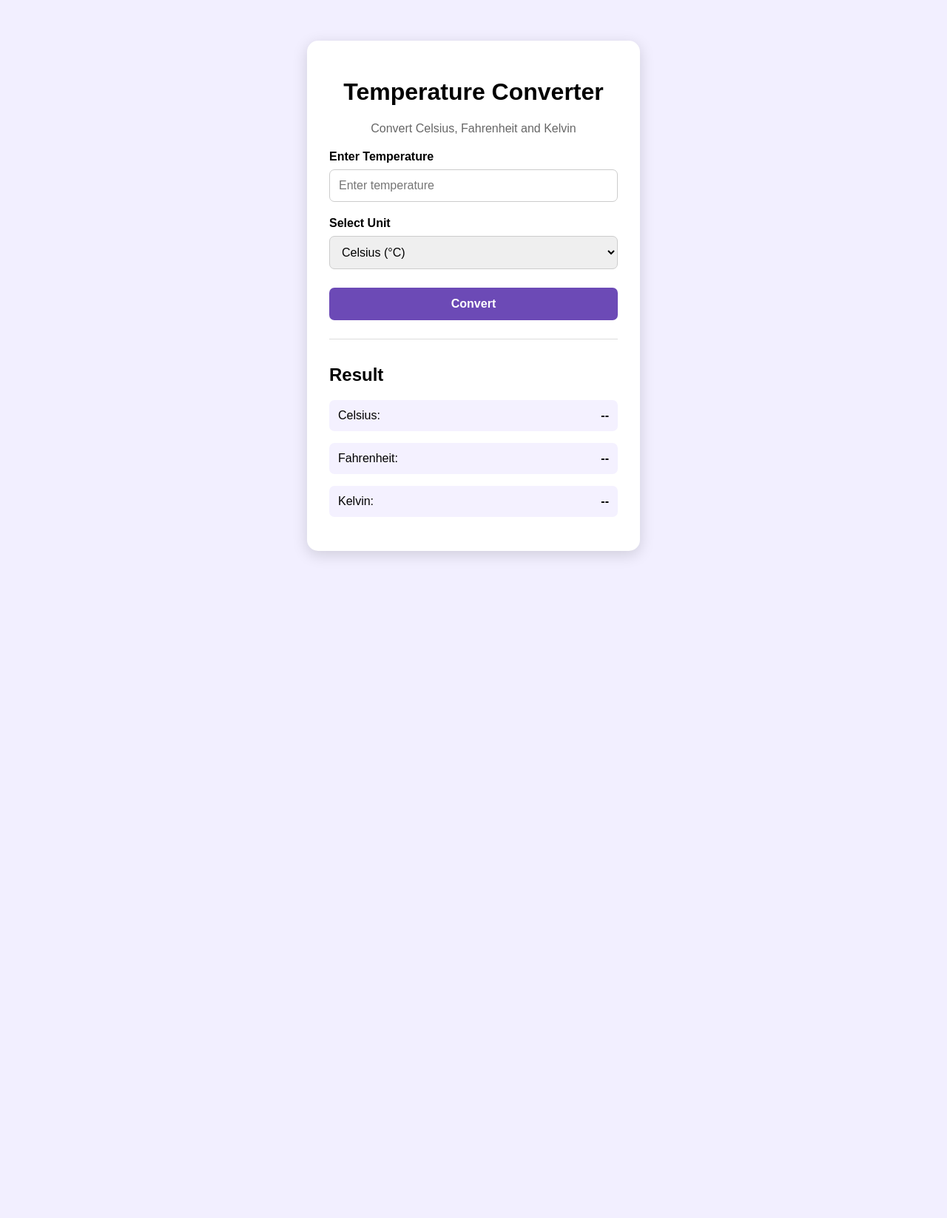
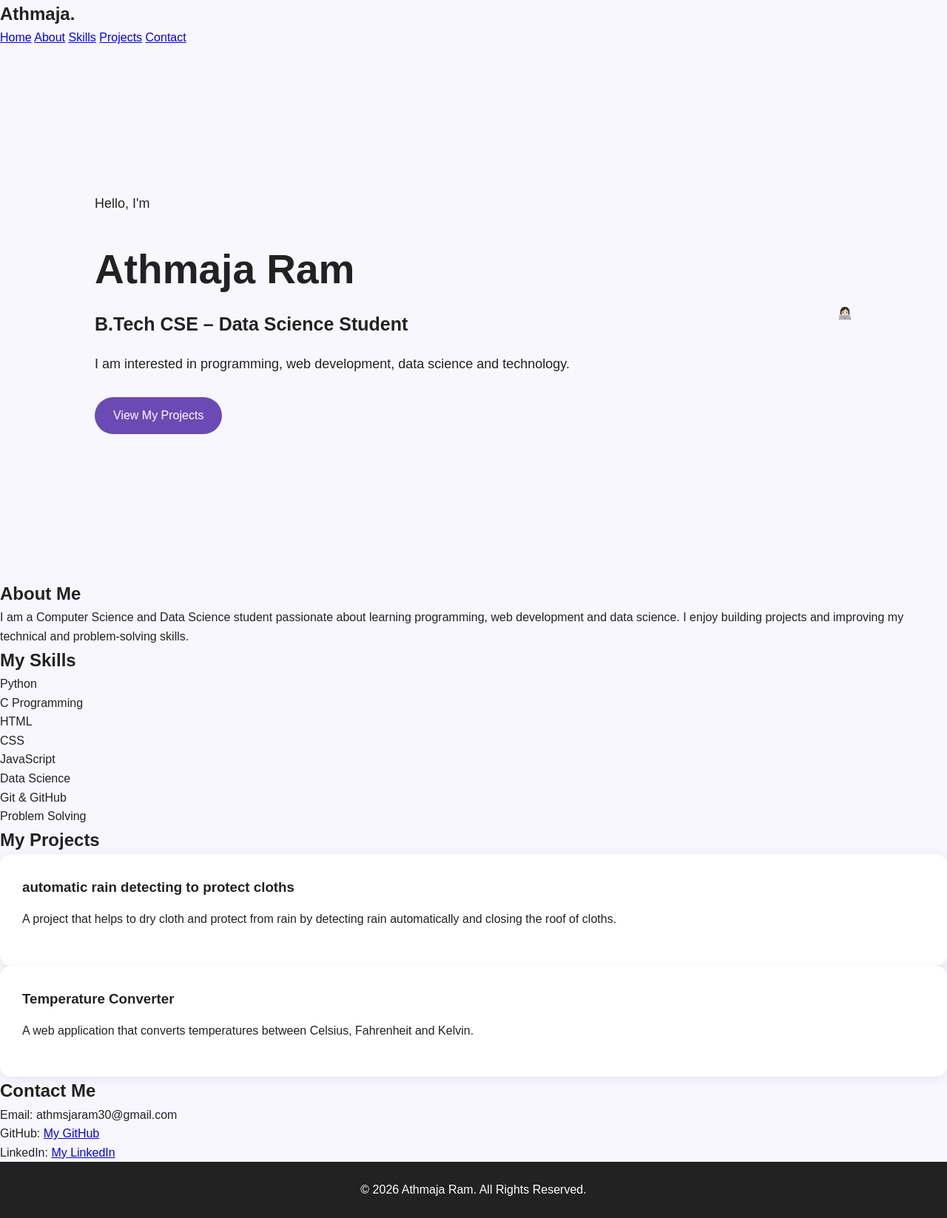
Before and after one commit to athmsjaram/OIBSIP, a plain HTML site: page index.html in a window 1280 px wide. Shown: the whole page at 74% size. Before the commit the page ends 800 px from the top, so only its background shows below. Drawn offline with Linux system fonts and the light colour scheme.

Commit message:
Add files via upload

```diff
--- a/index.html
+++ b/index.html
@@ -1,57 +1,156 @@
 <!DOCTYPE html>
 <html lang="en">
-
 <head>
     <meta charset="UTF-8">
-
     <meta name="viewport" content="width=device-width, initial-scale=1.0">
-
-    <title>Temperature Converter</title>
+    <title>Athmaja | Portfolio</title>
 
     <link rel="stylesheet" href="style.css">
 </head>
 
 <body>
 
-    <div class="container">
+    <!-- Navigation -->
+    <nav>
+        <h2>Athmaja.</h2>
 
-        <h1>Temperature Converter</h1>
+        <div>
+            <a href="#home">Home</a>
+            <a href="#about">About</a>
+            <a href="#skills">Skills</a>
+            <a href="#projects">Projects</a>
+            <a href="#contact">Contact</a>
+        </div>
+    </nav>
 
-        <p>Convert Celsius, Fahrenheit and Kelvin</p>
 
-        <label>Enter Temperature</label>
+    <!-- Home -->
+    <section id="home" class="hero">
 
-        <input type="number" id="temperature" placeholder="Enter temperature">
+        <div>
+            <p>Hello, I'm</p>
 
-        <label>Select Unit</label>
+            <h1>Athmaja Ram</h1>
 
-        <select id="unit">
-            <option value="celsius">Celsius (°C)</option>
-            <option value="fahrenheit">Fahrenheit (°F)</option>
-            <option value="kelvin">Kelvin (K)</option>
-        </select>
+            <h2>B.Tech CSE – Data Science Student</h2>
 
-        <button onclick="convertTemperature()">
-            Convert
-        </button>
+            <p>
+                I am interested in programming, web development,
+                data science and technology.
+            </p>
 
-        <p id="error"></p>
+            <a href="#projects" class="button">
+                View My Projects
+            </a>
+        </div>
 
-        <div class="results">
+        <div class="profile">
+            👩🏻‍💻
+        </div>
 
-            <h2>Result</h2>
+    </section>
 
-            <p>Celsius: <span id="celsiusResult">--</span></p>
 
-            <p>Fahrenheit: <span id="fahrenheitResult">--</span></p>
+    <!-- About -->
+    <section id="about">
 
-            <p>Kelvin: <span id="kelvinResult">--</span></p>
+        <h2>About Me</h2>
+
+        <p>
+            I am a Computer Science and Data Science student
+            passionate about learning programming, web development
+            and data science. I enjoy building projects and
+            improving my technical and problem-solving skills.
+        </p>
+
+    </section>
+
+
+    <!-- Skills -->
+    <section id="skills">
+
+        <h2>My Skills</h2>
+
+        <div class="skills">
+
+            <div>Python</div>
+            <div>C Programming</div>
+            <div>HTML</div>
+            <div>CSS</div>
+            <div>JavaScript</div>
+            <div>Data Science</div>
+            <div>Git & GitHub</div>
+            <div>Problem Solving</div>
 
         </div>
 
-    </div>
+    </section>
 
-    <script src="script.js"></script>
+
+    <!-- Projects -->
+    <section id="projects">
+
+        <h2>My Projects</h2>
+
+        <div class="projects">
+
+            <div class="project-card">
+
+                <h3>automatic rain detecting to protect cloths</h3>
+
+                <p>
+                    A project that helps to dry cloth and protect from rain by detecting rain automatically and closing the  roof of cloths.
+                </p>
+
+
+
+            </div>
+
+
+            <div class="project-card">
+
+                <h3>Temperature Converter</h3>
+
+                <p>
+                    A web application that converts temperatures
+                    between Celsius, Fahrenheit and Kelvin.
+                </p>
+
+
+
+            </div>
+
+        </div>
+
+    </section>
+
+
+    <!-- Contact -->
+    <section id="contact">
+
+        <h2>Contact Me</h2>
+
+        <p>Email: athmsjaram30@gmail.com</p>
+
+        <p>
+            GitHub:
+            <a href="https://github.com/athmsjaram">My GitHub</a>
+        </p>
+
+        <p>
+            LinkedIn:
+            <a href="https://www.linkedin.com/in/athmaja-ram-876618304">My LinkedIn</a>
+        </p>
+
+    </section>
+
+
+    <!-- Footer -->
+    <footer>
+
+        <p>© 2026 Athmaja Ram. All Rights Reserved.</p>
+
+    </footer>
 
 </body>
 </html>
--- a/style.css
+++ b/style.css
@@ -1,110 +1,310 @@
 * {
+    margin: 0;
+    padding: 0;
     box-sizing: border-box;
+}
+
+html {
+    scroll-behavior: smooth;
 }
 
 body {
     font-family: Arial, sans-serif;
-    background: #f2efff;
-    margin: 0;
-    min-height: 100vh;
+    background: #f8f7ff;
+    color: #222;
+    line-height: 1.6;
+}
+
+
+/* Navigation */
+
+.navbar {
+    position: sticky;
+    top: 0;
+    z-index: 1000;
+
+    display: flex;
+    justify-content: space-between;
+    align-items: center;
+
+    padding: 18px 8%;
+
+    background: white;
+
+    box-shadow: 0 2px 10px rgba(0, 0, 0, 0.08);
+}
+
+.logo {
+    font-size: 24px;
+    font-weight: bold;
+}
+
+.nav-links {
+    display: flex;
+    gap: 25px;
+}
+
+.nav-links a {
+    text-decoration: none;
+    color: #333;
+    font-weight: 500;
+}
+
+.nav-links a:hover {
+    color: #6c4ab6;
+}
+
+
+/* Hero */
+
+.hero {
+    min-height: 90vh;
+
+    display: flex;
+    align-items: center;
+    justify-content: space-between;
+
+    padding: 70px 10%;
+}
+
+.hero-text {
+    max-width: 600px;
+}
+
+.small-title {
+    font-size: 15px;
+    letter-spacing: 3px;
+    color: #6c4ab6;
+    font-weight: bold;
+}
+
+.hero h1 {
+    font-size: 55px;
+    margin: 10px 0;
+}
+
+.hero h2 {
+    font-size: 25px;
+    margin-bottom: 20px;
+}
+
+.hero p {
+    font-size: 18px;
+    margin-bottom: 30px;
+}
+
+.button {
+    display: inline-block;
+
+    padding: 12px 25px;
+
+    background: #6c4ab6;
+    color: white;
+
+    text-decoration: none;
+
+    border-radius: 25px;
+
+    transition: 0.3s;
+}
+
+.button:hover {
+    transform: translateY(-3px);
+}
+
+
+/* Profile */
+
+.profile-circle {
+    width: 280px;
+    height: 280px;
+
+    border-radius: 50%;
 
     display: flex;
     justify-content: center;
     align-items: center;
+
+    font-size: 100px;
+
+    background: #e7ddff;
 }
 
-.container {
+
+/* General Sections */
+
+.section {
+    padding: 80px 10%;
+}
+
+.section-title {
+    text-align: center;
+
+    font-size: 35px;
+
+    margin-bottom: 40px;
+}
+
+
+/* About */
+
+.about-text {
+    max-width: 800px;
+
+    margin: auto;
+
+    text-align: center;
+
+    font-size: 18px;
+}
+
+
+/* Skills */
+
+.skills-container {
+    display: grid;
+
+    grid-template-columns: repeat(4, 1fr);
+
+    gap: 20px;
+
+    max-width: 900px;
+
+    margin: auto;
+}
+
+.skill {
+    padding: 20px;
+
     background: white;
-    width: 90%;
-    max-width: 450px;
+
+    text-align: center;
+
+    border-radius: 10px;
+
+    font-weight: bold;
+
+    box-shadow: 0 3px 10px rgba(0, 0, 0, 0.08);
+}
+
+
+/* Projects */
+
+.projects-container {
+    display: grid;
+
+    grid-template-columns: repeat(2, 1fr);
+
+    gap: 30px;
+
+    max-width: 900px;
+
+    margin: auto;
+}
+
+.project-card {
+    background: white;
 
     padding: 30px;
 
     border-radius: 15px;
 
-    box-shadow: 0 5px 20px rgba(0, 0, 0, 0.15);
+    box-shadow: 0 3px 15px rgba(0, 0, 0, 0.08);
 }
 
-h1 {
+.project-card h3 {
+    margin-bottom: 15px;
+}
+
+.project-card p {
+    margin-bottom: 20px;
+}
+
+.project-link {
+    text-decoration: none;
+
+    color: #6c4ab6;
+
+    font-weight: bold;
+}
+
+
+/* Contact */
+
+.contact {
     text-align: center;
 }
 
-.container > p {
-    text-align: center;
-    color: #666;
+.contact p {
+    margin: 10px;
 }
 
-label {
-    display: block;
-    margin-top: 20px;
-    margin-bottom: 8px;
-    font-weight: bold;
+.contact a {
+    color: #6c4ab6;
 }
 
-input,
-select {
-    width: 100%;
-    padding: 12px;
 
-    font-size: 16px;
+/* Footer */
 
-    border: 1px solid #ccc;
-    border-radius: 7px;
+footer {
+    text-align: center;
+
+    padding: 25px;
+
+    background: #222;
+
+    color: white;
 }
 
-button {
-    width: 100%;
 
-    margin-top: 25px;
-    padding: 13px;
+/* Mobile Responsive */
 
-    border: none;
-    border-radius: 7px;
+@media (max-width: 768px) {
 
-    background: #6c4ab6;
-    color: white;
+    .navbar {
+        flex-direction: column;
 
-    font-size: 16px;
-    font-weight: bold;
-
-    cursor: pointer;
+        gap: 15px;
     }
 
-button:hover {
-    opacity: 0.9;
+    .nav-links {
+        gap: 12px;
+
+        flex-wrap: wrap;
+
+        justify-content: center;
     }
 
-#error {
-    color: red;
+    .hero {
+        flex-direction: column;
+
         text-align: center;
-    font-weight: bold;
+
+        gap: 40px;
+
+        padding-top: 60px;
     }
 
-.results {
-    margin-top: 25px;
-    padding-top: 15px;
-
-    border-top: 1px solid #ddd;
+    .hero h1 {
+        font-size: 40px;
     }
 
-.results p {
-    background: #f4f1ff;
-    padding: 12px;
-    border-radius: 7px;
+    .hero h2 {
+        font-size: 20px;
     }
 
-.results span {
-    float: right;
-    font-weight: bold;
+    .profile-circle {
+        width: 200px;
+        height: 200px;
+
+        font-size: 70px;
     }
 
-@media (max-width: 500px) {
-
-    .container {
-        padding: 20px;
+    .skills-container {
+        grid-template-columns: repeat(2, 1fr);
     }
 
-    h1 {
-        font-size: 26px;
+    .projects-container {
+        grid-template-columns: 1fr;
     }
 }
```
Lines whose indentation alone changed are shown as unchanged.
